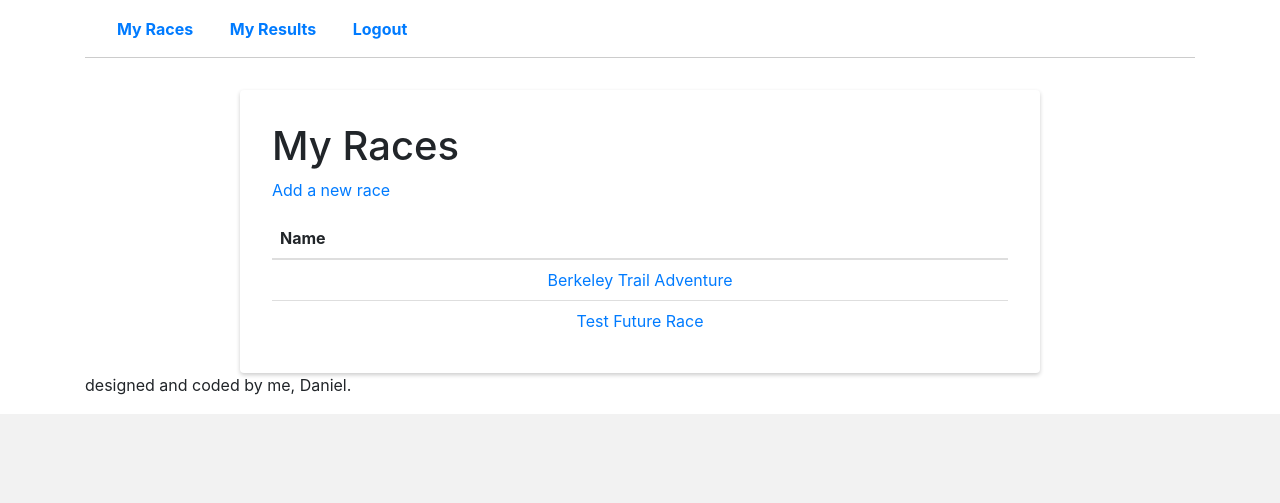
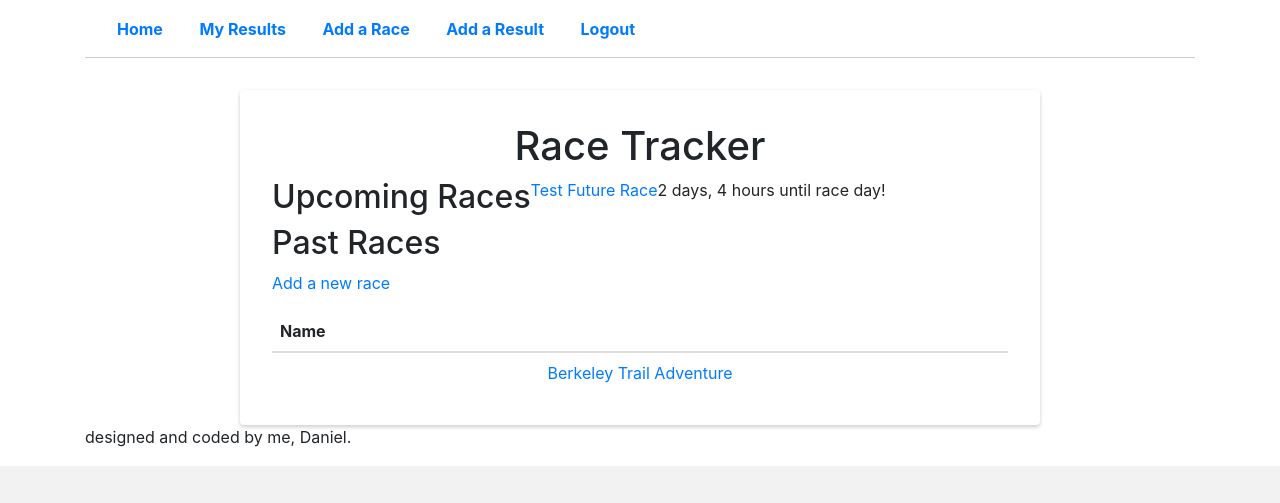
Before and after one commit to danielbrainich/Race-Tracker, a Django app: page /races/ in a window 1280 px wide. Shown: the top 503 px of the page. Run offline with Django 4.2, Linux system fonts and the light colour scheme; a user stored in the database is signed in; data comes from the database, SQL or seed files in the repository; both versions use the stored data as it was after the commit; some libraries are stand-ins or nearby versions.

Commit message:
updated page architecture and custom filters

```diff
--- a/races/static/css/styles.css
+++ b/races/static/css/styles.css
@@ -190,3 +190,13 @@ table {
 .race-detail tbody :not(tr:last-child) td {
   border-bottom: 1px solid #DEDEDE;
 }
+
+
+.site-title {
+  display: flex;
+  justify-content: center;
+}
+
+.upcoming-races {
+  display: flex;
+}
--- a/races/templates/base.html
+++ b/races/templates/base.html
@@ -19,8 +19,10 @@
                         <nav>
                             <ul>
                                 {% if user.is_authenticated %}
-                                <li><a href="{% url "list_races" %}">My Races</a></li>
+                                <li><a href="{% url "home" %}">Home</a></li>
                                 <li><a href="{% url "list_results" %}">My Results</a></li>
+                                <li><a href="{% url "add_race" %}">Add a Race</a></li>
+                                <li><a href="{% url "add_result" %}">Add a Result</a></li>
                                 <li><a href="{% url "logout" %}">Logout</a></li>
                                 {% else %}
                                 <li><a href="{% url "login" %}">Login</a></li>
--- a/races/templates/races/race_list.html
+++ b/races/templates/races/race_list.html
@@ -1,5 +1,5 @@
 {% extends "base.html" %}
-
+{% load custom_tags %}
 
 {% block title %}
     My Races
@@ -8,12 +8,26 @@
 {% block content %}
 <main>
     <div class="race-list">
-        <h1>My Races</h1>
+        <div class="site-title">
+            <h1>Race Tracker</h1>
+        </div>
+        <div class="upcoming-races">
+            <h2>Upcoming Races</h2>
+            {% for race in race_list %}
+                {% if race.date|in_the_future %}
+                <p><a href="{% url "show_race" race.id %}">{{ race.name }}</a></p>
+                <p>{{ race.date|timeuntil }} until race day!</p>
+                {% endif %}
+            {% endfor %}
+        </div>
+        <div class="past-races">
+            <h2>Past Races</h2>
+        </div>
         <div>
             <p><a href="{% url "add_race" %}">Add a new race<a/></p>
         </div>
         {% if race_list|length == 0 %}
-        <p>You don't have any races yet</p>
+        <p>You don't have any races</p>
         {% elif race_list|length > 0 %}
         <table>
             <thead>
@@ -23,9 +37,11 @@
             </thead>
             </tdbody>
             {% for race in race_list %}
+            {% if not race.date|in_the_future %}
                 <tr>
                     <td><a href="{% url "show_race" race.id %}">{{ race.name }}</td>
                 </tr>
+            {% endif %}
             {% endfor %}
         {% endif %}
             </tbody>
--- /dev/null
+++ b/races/templatetags/custom_tags.py
@@ -0,0 +1,15 @@
+from django import template
+from datetime import date
+
+register = template.Library()
+
+@register.filter
+def in_the_future(value):
+    if value > date.today():
+        return True
+
+@register.filter
+def days_until(value):
+    today = date.today()
+    delta = value - today
+    return (delta.days)
--- a/races/views.py
+++ b/races/views.py
@@ -2,6 +2,7 @@ from django.shortcuts import render, get_object_or_404, redirect
 from django.contrib.auth.decorators import login_required
 from races.models import Race
 from races.forms import AddRaceForm
+from datetime import date
 
 @login_required
 def list_races(request):
```
Also changed, not shown: db.sqlite3, races/templatetags/__init__.py (added).
